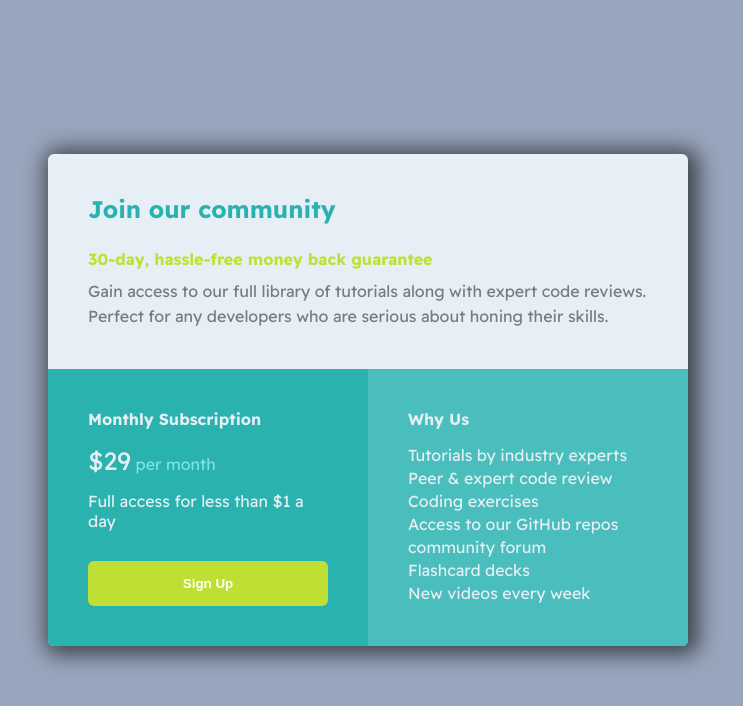
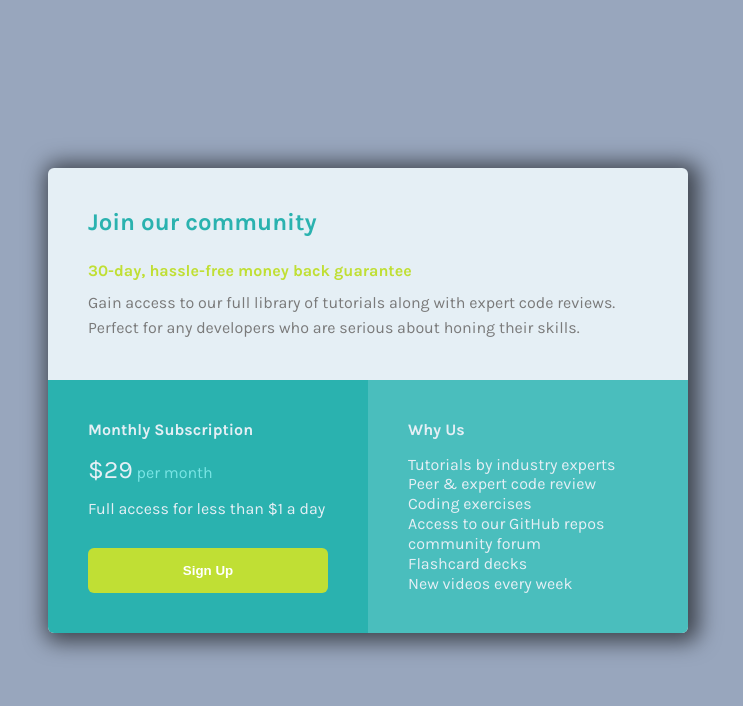
Before and after one commit to bipurna/frontend-mentor-io-singleprice-grid-component, a React (Create React App) app: page / in a window 1280 px wide. Shown: the top 706 px of the page, without its empty margins (272-1015 px from the left). Built offline with nearby package versions, Linux system fonts and the light colour scheme.

Commit message:
font changed

```diff
--- a/src/index.css
+++ b/src/index.css
@@ -1,5 +1,5 @@
-/* @import url('https://fonts.googleapis.com/css2?family=Readex+Pro:wght@400;700&display=swap'); */
-@import url('https://fonts.googleapis.com/css2?family=Readex+Pro:wght@200;300;400;700&display=swap');
+@import url('https://fonts.googleapis.com/css2?family=Karla:wght@400;700&display=swap');
+
 :root{
   --Cyan: hsl(179, 62%, 43%);
 --Bright-Yellow: hsl(71, 73%, 54%);
@@ -16,7 +16,7 @@
 
 body {
   margin: 0;
-  font-family: 'Readex Pro', sans-serif;
+  font-family: 'Karla', sans-serif;
   font-size: 16px;
   font-weight: 400;
   -webkit-font-smoothing: antialiased;
```
